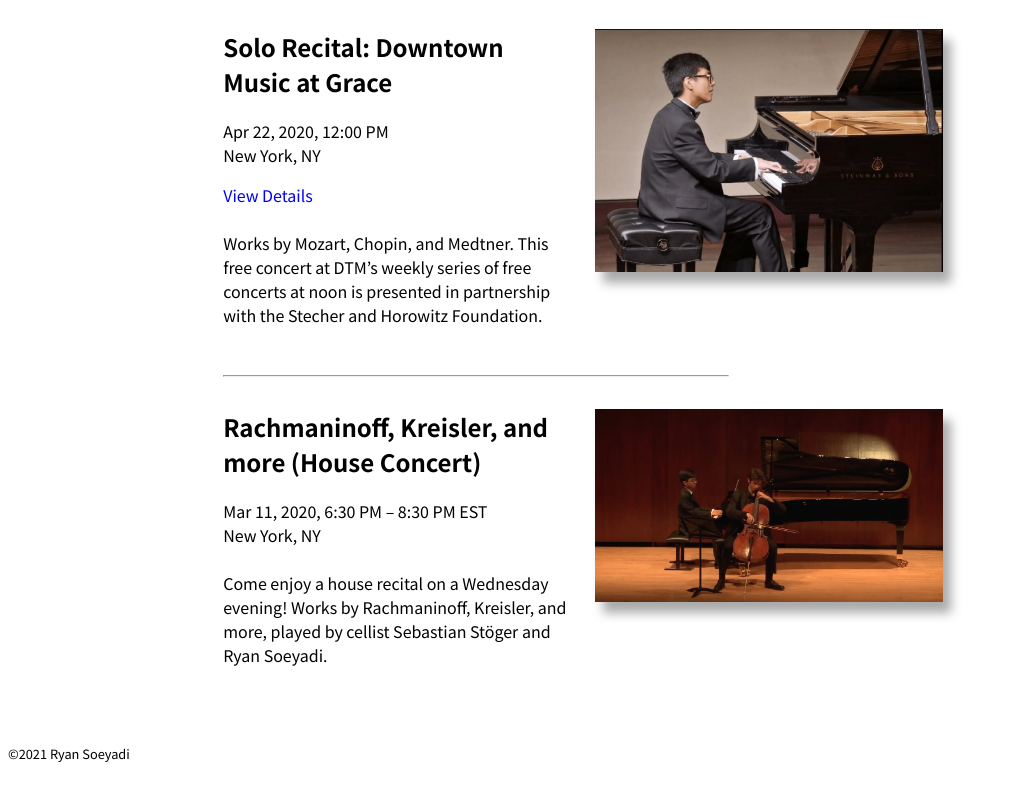
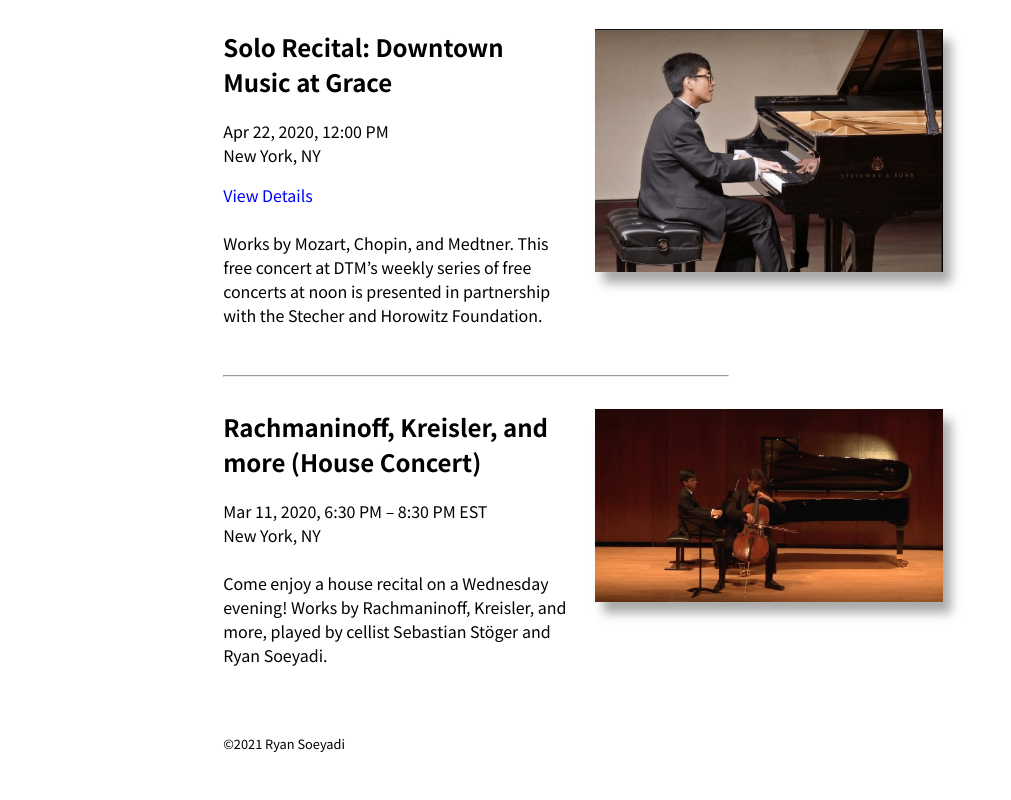
Before and after one commit to rsoeyadi/ryan-soeyadi-pianist-Website, a plain HTML site: page concerts.html in a window 1280 px wide. Shown: the part 2675-3475 px from the top of the page, without its empty margins (0-1011 px from the left). Before the commit the page ends 3451 px from the top, so only its background shows below. Drawn offline with Linux system fonts and the light colour scheme.

Commit message:
Copyright-desktop positioning

```diff
--- a/concerts.html
+++ b/concerts.html
@@ -221,13 +221,13 @@
                 </div>
 
 
+                <div class="copyright-desktop">
+                    <p>©2021 Ryan Soeyadi</p>
+                </div>
 
         </div>
 
 
-        <div class="copyright-desktop">
-            <p>©2021 Ryan Soeyadi</p>
-        </div>
 
 
 
--- a/style.css
+++ b/style.css
@@ -212,6 +212,10 @@ img {
   font-size: 0.8em;
 }
 
+.copyright-desktop {
+  margin-top: 3em;
+}
+
 .copyright-mobile {
   display: none;
 }
```
Also changed, not shown: index.html (+3 -3 lines). Lines whose indentation alone changed are shown as unchanged.
